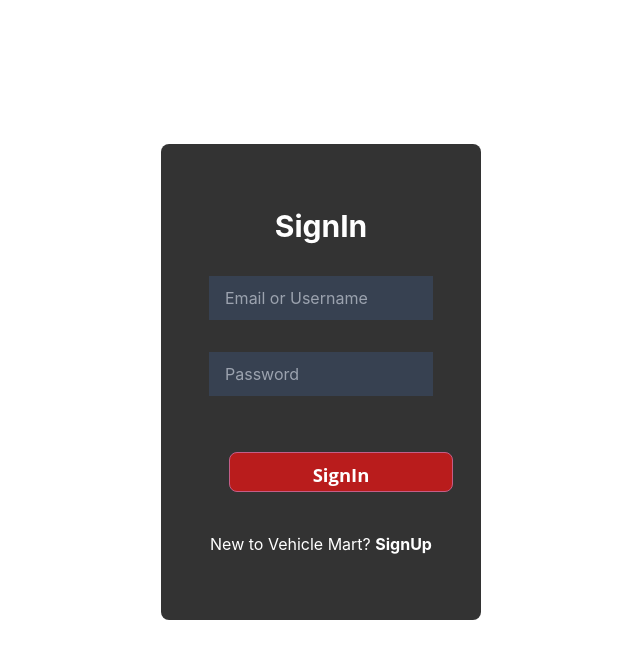
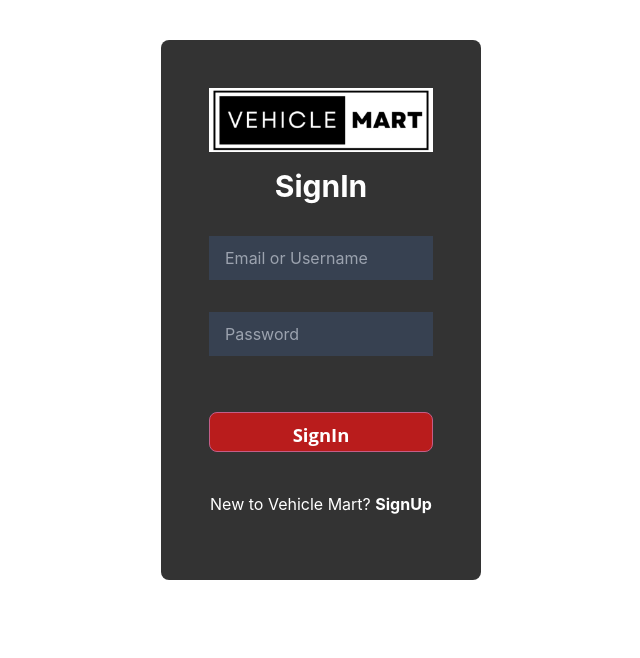
Before and after one commit to saikalyansixsixty6/online-vehicle-website, a React (Create React App) app in the folder frontend/: page /signIn in a window 1280 px wide. Shown: the top 658 px of the page, without its empty margins (319-959 px from the left). Built offline with nearby package versions, Linux system fonts and the light colour scheme; no server answers; the database is empty.

Commit message:
placed logo in auth

```diff
--- a/frontend/src/components/Authentication.jsx
+++ b/frontend/src/components/Authentication.jsx
@@ -8,6 +8,7 @@
 import { addUser } from "../utils/userSlice";
 import {setDoc,collection,doc} from "firebase/firestore";
 import { fireDB } from "../utils/firebase";
+import Logo from "../utils/constants";
 
 
 const Authentication = () => {
@@ -115,7 +116,8 @@
 
 
 
-      <form onSubmit={(e)=>e.preventDefault()} className="w-3/12 absolute p-12 bg-black my-36 mx-auto right-0 left-0 text-white rounded-lg bg-opacity-80">
+      <form onSubmit={(e)=>e.preventDefault()} className="w-3/12 absolute p-12 bg-black my-10 mx-auto right-0 left-0 text-white rounded-lg bg-opacity-80">
+        <img src={Logo} alt="website-logo" />
       <h1 className="text-3xl font-bold py-4">{login? "SignIn":"SignUp"}</h1>
         { !login &&
          (
@@ -149,7 +151,7 @@
 
           <button
             type="submit"
-            className="p-2 my-6 bg-red-700 rounded-lg h-10 w-full text-white"
+            className="mx-auto p-2 my-6 bg-red-700 rounded-lg h-10 w-full text-white"
             onClick={handleClickButton}
           >
            {login? "SignIn":"SignUp"}
--- a/frontend/src/components/HeaderCom/MainHeader.jsx
+++ b/frontend/src/components/HeaderCom/MainHeader.jsx
@@ -10,9 +10,8 @@
 import { removeUser } from "../../utils/userSlice";
 import { faSearch } from '@fortawesome/free-solid-svg-icons';
 import MyContext from "../../context/MyContext";
-import Logo from '../../utils/vehicleMart.jpeg'
 import ChatPopup from "../../pages/Chatpopup";
-
+import Logo from "../../utils/constants";
 
 
 const MainHeader = () => {
@@ -72,6 +71,12 @@
             <img src={Logo} alt="logo" className="h-12 m-4" />
           </Link>
         </div>
+        <div className="flex justify-end ml-auto" >
+    <ul className="flex m-6">
+      <li><Link to="/" className="text-black hover:bg-gray-300 font-bold p-3 rounded-lg ">Home</Link></li>
+      <li><Link to="/admin" className="text-black hover:bg-gray-300 font-bold p-3 rounded-lg">Admin</Link></li>
+    </ul>
+  </div>
         <div className="header2 flex flex-wrap mt-3 ">
           <div className="search-vehicle flex flex-wrap gap-5 mr-2 cursor-pointer">
             <div className="flex items-center border-2 border-solid border-black rounded-md p-2 w-160 h-12">
@@ -95,7 +100,7 @@
                     {User.email.charAt(0).toUpperCase()}
 
                   </div>
-                <div className="dropdown-content hidden mt-2 -ml-3  bg-white shadow-lg rounded-md">
+                {/* <div className="dropdown-content hidden mt-2 -ml-3  bg-white shadow-lg rounded-md">
                   <ul>
                     <li>
                       <Link to="/profile"  className="block px-4 py-2 text-gray-800 hover:bg-rose-200 hover:text-white">Profile</Link>
@@ -106,7 +111,7 @@
                     </li>
 
                   </ul>
-                </div>
+                </div> */}
                </div>
                 <FontAwesomeIcon onClick={openChat} icon={faComment} className="user-chat mt-2 w-8 h-8" />
                 {isChatOpen && <ChatPopup onClose={closeChat} />}
--- a/frontend/src/components/Routes/AppRouter.jsx
+++ b/frontend/src/components/Routes/AppRouter.jsx
@@ -1,18 +1,18 @@
 import { BrowserRouter as Router, Routes, Route } from 'react-router-dom';
 import Home from '../../pages/Home';
 import Authentication from '../Authentication';
-
 import AddVehicle from '../../pages/Admin/AddVehicle';
 import UpdateVehicle from '../../pages/Admin/UpdateVehicle';
 import Cardetails from '../../pages/cardetails';
-import { auth } from '../../utils/firebase';
+// import { auth } from '../../utils/firebase';
 import AdminDashBoardTab from '../../pages/Admin/AdminDashBoardTab';
+import ProfilePage from '../../pages/Profile/ProfilePage';
 
 
 
-const userEmail = auth.currentUser ? auth.currentUser.email : null;
-const adminEmail = "saikalyan123@gmail.com";
-const isAdmin = userEmail === adminEmail;
+// const userEmail = auth.currentUser ? auth.currentUser.email : null;
+// const adminEmail = "saikalyan123@gmail.com";
+// const isAdmin = userEmail === adminEmail;
 
 const AppRouter = () => {
   return (
@@ -23,12 +23,8 @@
         <Route path="/addvehicle" element={<AddVehicle />} />
         <Route path="/updatevehicle" element={<UpdateVehicle />} />
         <Route path="/car_details/:id" element={<Cardetails />} />
-        {isAdmin && (
-          <Route path="/admin" element={<AdminDashBoardTab />} />
-        )}
-        {!isAdmin && (
-          <Route path="/admin" element={<Home/>} />
-        )}
+        <Route path="/admin" element={<AdminDashBoardTab/>} />
+        <Route path="/profile" element={<ProfilePage/>} />
       </Routes>
     </Router>
   );
--- a/frontend/src/pages/Profile/ProfilePage.jsx
+++ b/frontend/src/pages/Profile/ProfilePage.jsx
@@ -1,9 +1,18 @@
 import React from 'react'
+import MainHeader from '../../components/HeaderCom/MainHeader'
+import Footer from '../../components/Footer/Footer'
+import { auth } from '../../utils/firebase'
 
 const ProfilePage = () => {
+
   return (
     <div>
-      Profile page
+      <MainHeader/>
+      <div>
+        profile page
+        {auth.currentUser.email}
+      </div>
+      <Footer/>
     </div>
   )
 }
--- /dev/null
+++ b/frontend/src/utils/constants.js
@@ -0,0 +1,3 @@
+import Logo from '../utils/vehicleMart.jpeg'
+
+export default Logo;
```
Also changed, not shown: frontend/src/components/Body.jsx (+2 -40 lines), frontend/src/App.js (line endings or trailing spaces).
